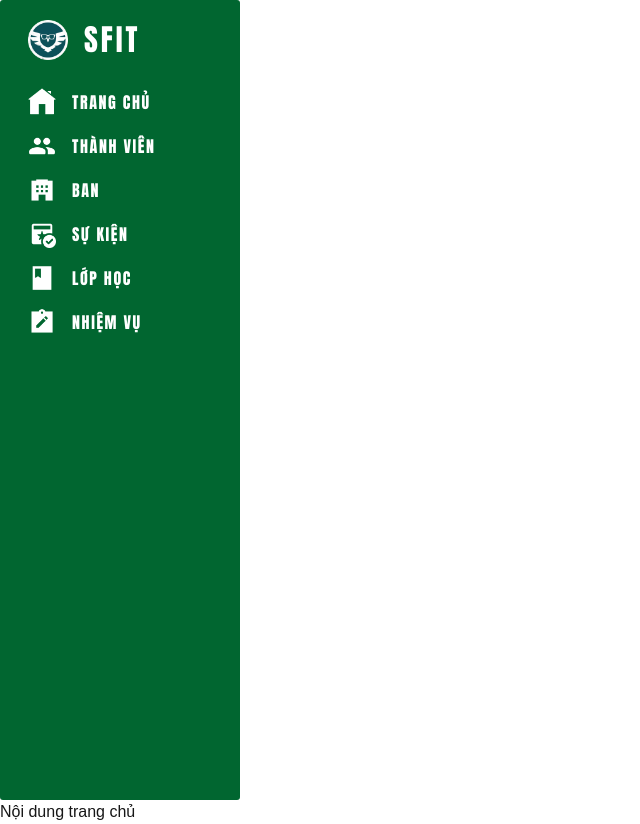
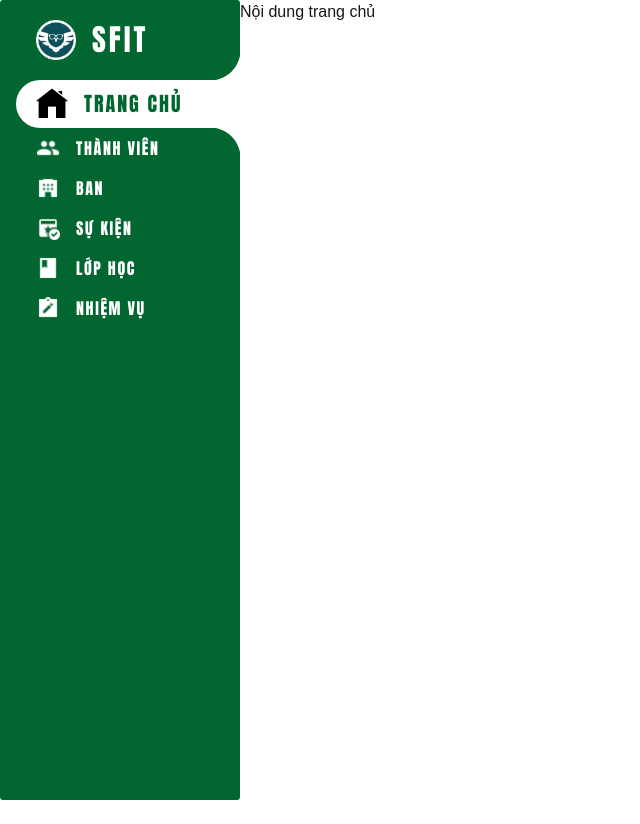
Before and after one commit to sfit-utc/sfit-platform-admin-ui, a Next.js app: page /home in a window 1280 px wide. Shown: the whole page, without its empty margins (0-640 px from the left). After the commit the page ends 800 px from the top, so only its background shows below. Built offline with nearby package versions, Linux system fonts and the light colour scheme.

Commit message:
ADD:Finished Sidebar

```diff
--- a/src/app/home/page.tsx
+++ b/src/app/home/page.tsx
@@ -2,7 +2,7 @@ import SideBar from "@/components/SideBar/SideBar";
 
 export default function page() {
   return (
-    <div>
+    <div className="flex">
       <SideBar />
       <p>Nội dung trang chủ</p>
     </div>
--- a/src/components/SideBar/SideBar.tsx
+++ b/src/components/SideBar/SideBar.tsx
@@ -1,3 +1,4 @@
+"use client";
 import logo from "@/assets/icons/sfit-logo.png";
 import SideItem from "./SideItem";
 import homeIcon from "@/assets/icons/home.png";
@@ -6,22 +7,67 @@ import teamIcon from "@/assets/icons/team.png";
 import eventIcon from "@/assets/icons/event.png";
 import classIcon from "@/assets/icons/class.png";
 import taskIcon from "@/assets/icons/task.png";
+import { useState } from "react";
 
 export default function SideBar() {
+  const [activeItem, setActiveItem] = useState("home");
+
+  const handleItemClick = (nav: string) => {
+    setActiveItem(nav);
+  };
+
   return (
-    <div className=" pl-2 w-60 h-screen bg-green-800 rounded-[3px]">
+    <div className="pl-4 w-60 min-h-screen bg-green-800 rounded-[3px] flex flex-col">
       <div className="flex items-center p-5">
         <img src={logo.src} alt="logo" className="w-10 h-10" />
-        <div className=" ml-4 text-center text-white text-3xl font-['Anton'] tracking-widest">
+        <div className="ml-4 text-center text-white text-3xl font-['Anton'] tracking-widest">
           SFIT
         </div>
       </div>
-      <SideItem name={"TRANG CHỦ"} icon={homeIcon.src} nav={"home"} />
-      <SideItem name={"THÀNH VIÊN"} icon={accountIcon.src} nav={"account"} />
-      <SideItem name={"BAN"} icon={teamIcon.src} nav={"team"} />
-      <SideItem name={"SỰ KIỆN"} icon={eventIcon.src} nav={"event"} />
-      <SideItem name={"LỚP HỌC"} icon={classIcon.src} nav={"class"} />
-      <SideItem name={"NHIỆM VỤ"} icon={taskIcon.src} nav={"task"} />
+      <div className="flex-1">
+        <SideItem
+          name={"TRANG CHỦ"}
+          icon={homeIcon.src}
+          nav={"home"}
+          isActive={activeItem === "home"}
+          onClick={() => handleItemClick("home")}
+        />
+        <SideItem
+          name={"THÀNH VIÊN"}
+          icon={accountIcon.src}
+          nav={"account"}
+          isActive={activeItem === "account"}
+          onClick={() => handleItemClick("account")}
+        />
+        <SideItem
+          name={"BAN"}
+          icon={teamIcon.src}
+          nav={"team"}
+          isActive={activeItem === "team"}
+          onClick={() => handleItemClick("team")}
+        />
+        <SideItem
+          name={"SỰ KIỆN"}
+          icon={eventIcon.src}
+          nav={"event"}
+          isActive={activeItem === "event"}
+          onClick={() => handleItemClick("event")}
+        />
+        <SideItem
+          name={"LỚP HỌC"}
+          icon={classIcon.src}
+          nav={"class"}
+          isActive={activeItem === "class"}
+          onClick={() => handleItemClick("class")}
+        />
+        <SideItem
+          name={"NHIỆM VỤ"}
+          icon={taskIcon.src}
+          nav={"task"}
+          isActive={activeItem === "task"}
+          onClick={() => handleItemClick("task")}
+        />
+      </div>
     </div>
   );
 }
--- a/src/components/SideBar/SideItem.tsx
+++ b/src/components/SideBar/SideItem.tsx
@@ -7,24 +7,65 @@ interface item {
   name: string;
   icon: string;
   nav: string;
+  isActive: boolean;
+  onClick: () => void;
 }
 
-export default function SideItem({ name, icon, nav }: item) {
-  const [item, setItem] = useState(false);
-
-  function handleClick() {
-    useEffect(() => {});
-  }
+export default function SideItem({ name, icon, nav, isActive, onClick }: item) {
   return (
-    <Link
-      href={" "}
-      className="flex items-center pl-5 py-2"
-      onClick={handleClick}
-    >
-      <img src={icon} alt="logo" className="w-7 h-7" />
-      <div className=" ml-4 text-center text-white text-md font-['Anton'] tracking-widest">
-        {name}
+    <div className="relative flex flex-col items-start">
+      <div
+        className={`
+          absolute right-0 top-[-24px]
+          transition-all duration-500 ease-in
+          ${isActive ? "opacity-100 " : "opacity-0 pointer-events-none"}
+        `}
+      >
+        <svg
+          viewBox="1 1 4 4"
+          width="24"
+          height="24"
+          xmlns="http://www.w3.org/2000/svg"
+        >
+          <path fill="#ffffff" d="M5 5 L1 5 Q4.2 4.2 5 1 Z" />
+        </svg>
       </div>
-    </Link>
+      <Link
+        href={" "}
+        className={`flex w-full items-center pl-5 py-2
+          ${isActive ? "bg-white rounded-l-full p-10" : ""}
+          transition-all duration-500 ease-in`}
+        onClick={onClick}
+      >
+        <img
+          src={icon}
+          alt="logo"
+          className={` ${isActive ? "brightness-0  w-8 h-8" : "w-6 h-6"}`}
+        />
+        <div
+          className={`ml-4 text-center  font-['Anton'] tracking-widest ${
+            isActive ? "text-green-800 text-xl" : "text-white text-md"
+          }`}
+        >
+          {name}
+        </div>
+      </Link>
+      <div
+        className={`
+          absolute right-0 bottom-[-24px] rotate-270
+          transition-all duration-500 ease-in
+          ${isActive ? "opacity-100 " : "opacity-0 pointer-events-none"}
+        `}
+      >
+        <svg
+          viewBox="1 1 4 4"
+          width="24"
+          height="24"
+          xmlns="http://www.w3.org/2000/svg"
+        >
+          <path fill="#ffffff" d="M5 5 L1 5 Q4.2 4.2 5 1 Z" />
+        </svg>
+      </div>
+    </div>
   );
 }
```
